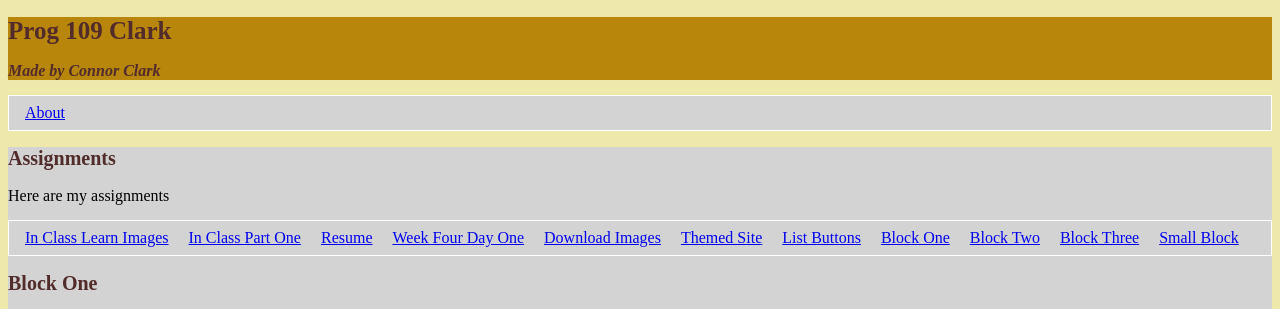
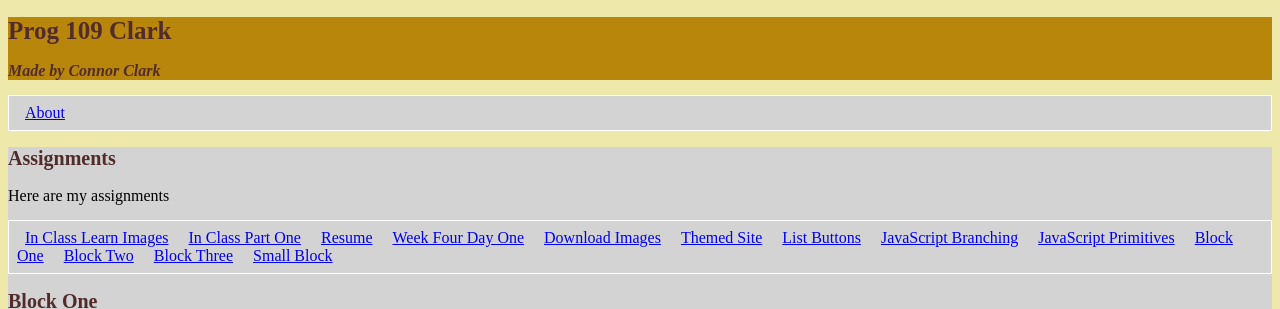
Before and after one commit to conclark5/conclark5.github.io, a plain HTML site: page index.html in a window 1280 px wide. Shown: the top 309 px of the page. Drawn offline with Linux system fonts and the light colour scheme.

Commit message:
midterm edits

```diff
--- a/index.html
+++ b/index.html
@@ -32,6 +32,8 @@
                     <li><a href="assignments/download-images.html">Download Images</a></li>
                     <li><a href="theme/index.html">Themed Site</a></li>
                     <li><a href="assignments/list-buttons.html">List Buttons</a></li>
+                    <li><a href="javascript-tests/branching.html">JavaScript Branching</a></li>
+                    <li><a href="javascript-tests/primitives.html">JavaScript Primitives</a></li>
                     <li><a href="#block01">Block One</a></li>
                     <li><a href="#block02">Block Two</a></li>
                     <li><a href="#block03">Block Three</a></li>
--- a/styles/styles.css
+++ b/styles/styles.css
@@ -53,7 +53,6 @@ nav ul {
     list-style-type: none;
     margin: 0;
     padding: 0;
-
 }
 
 nav li {
```
